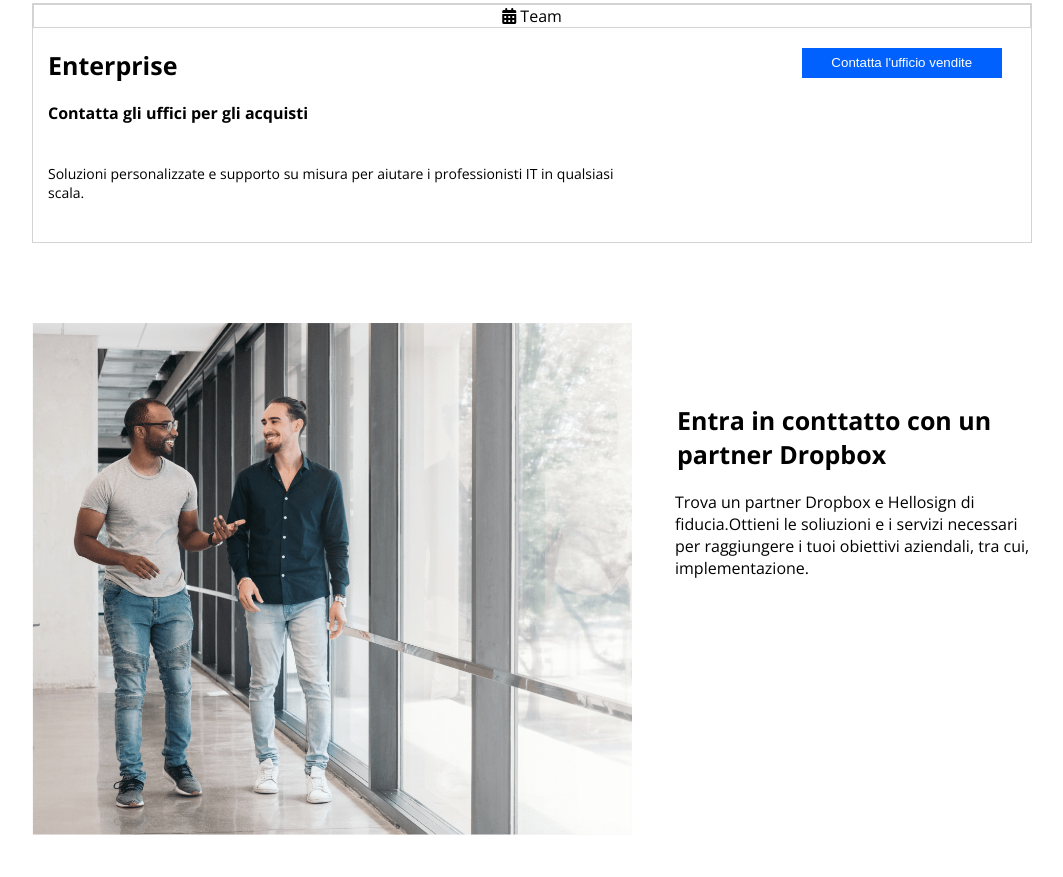
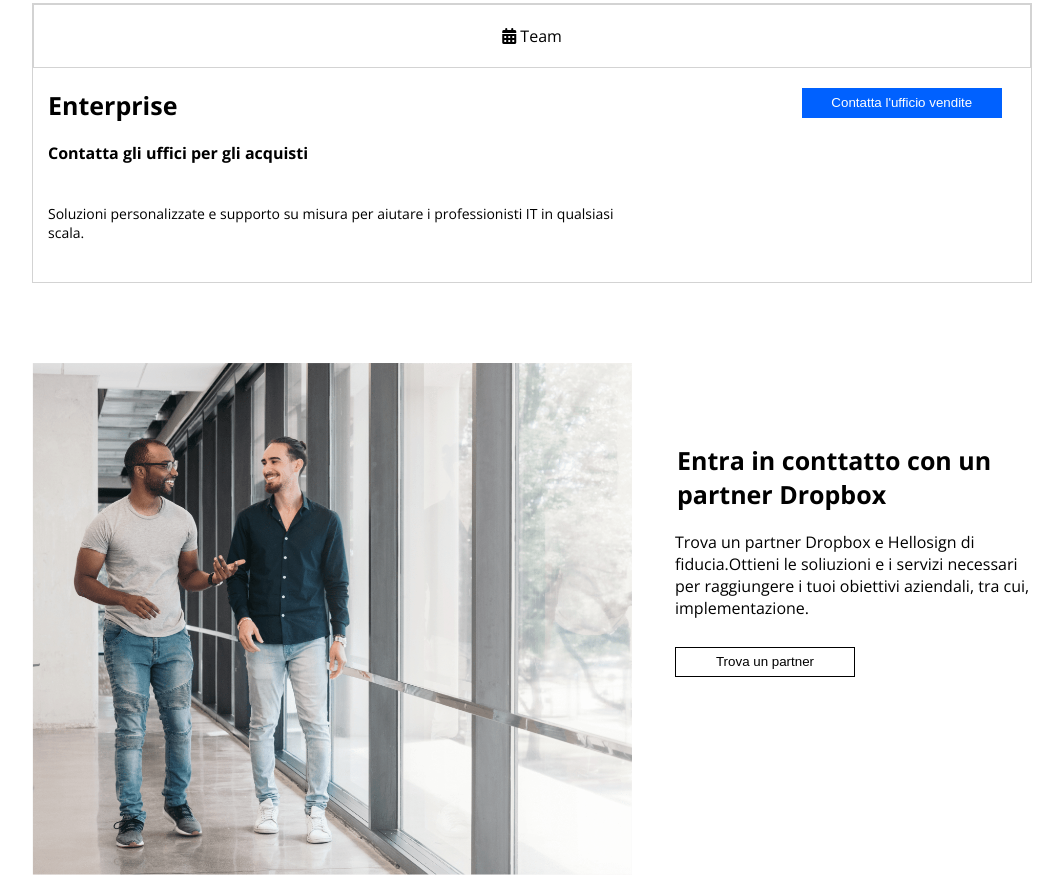
Before and after one commit to Alex100688/htmlcss-dropbox, a plain HTML site: page index.html in a window 1280 px wide. Shown: the part 2069-2946 px from the top of the page, without its empty margins (108-1171 px from the left). Before the commit the page ends 2909 px from the top, so only its background shows below. Drawn offline with nearby package versions, Linux system fonts and the light colour scheme.

Commit message:
ho aggiunto il tag button nella quarta sezione

```diff
--- a/css/style.css
+++ b/css/style.css
@@ -107,6 +107,12 @@ h4{
     color: white;
     border: none;
 
+}
+.brt-white{
+    width: 180px;
+    height: 30px;
+    background-color: white;
+    border: 0.5px solid black;
 }
 /* button */
 
@@ -225,6 +231,8 @@ h4{
 .team{
     text-align: center;
     border: 1px solid lightgray;
+    padding: 20px 0;
+
 
 }
 .contact{
@@ -253,6 +261,10 @@ h4{
     margin-top: 20px;
     margin-left: 43px;
 }
+.button-partner{
+    margin-top: 28px;
+    margin-left: 43px;
+}
 
 /* main */
 
--- a/index.html
+++ b/index.html
@@ -195,6 +195,7 @@
                                 Trova un partner Dropbox e Hellosign di fiducia.Ottieni le soliuzioni e i servizi necessari
                                 per raggiungere i tuoi obiettivi aziendali, tra cui, implementazione.
                             </p>
+                            <button class="brt-white button-partner">Trova un partner</button>
                     </div>
                 </div>
             </div>
```
